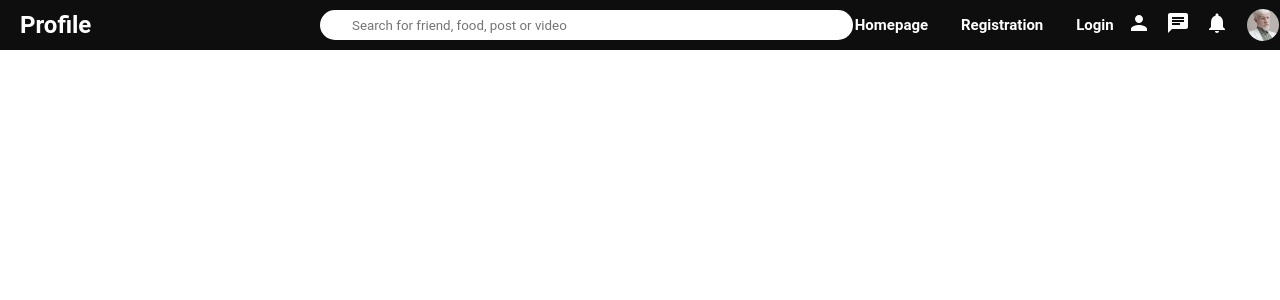
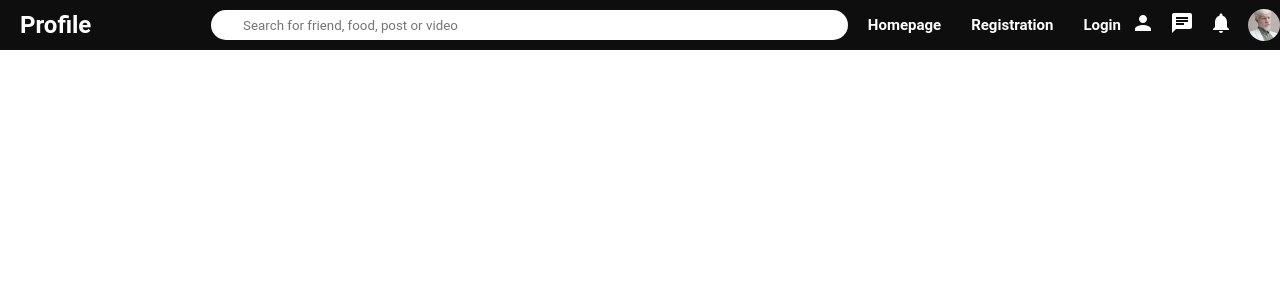
Before and after one commit to mafhoot/Clone-Shaftaloo, a React (Create React App) app in the folder my-app/: page / in a window 1280 px wide. Shown: the top 300 px of the page. Built offline with nearby package versions, Linux system fonts and the light colour scheme; a web font is replaced by a local one.

Commit message:
update topbar

```diff
--- a/my-app/src/components/topbar/topbar.css
+++ b/my-app/src/components/topbar/topbar.css
@@ -157,7 +157,8 @@
 
 
   .topbarCenter {
-    flex: 5;
+    flex: 10;
+    padding: 10px 20px;
   }
 
   .searchbar {
```
